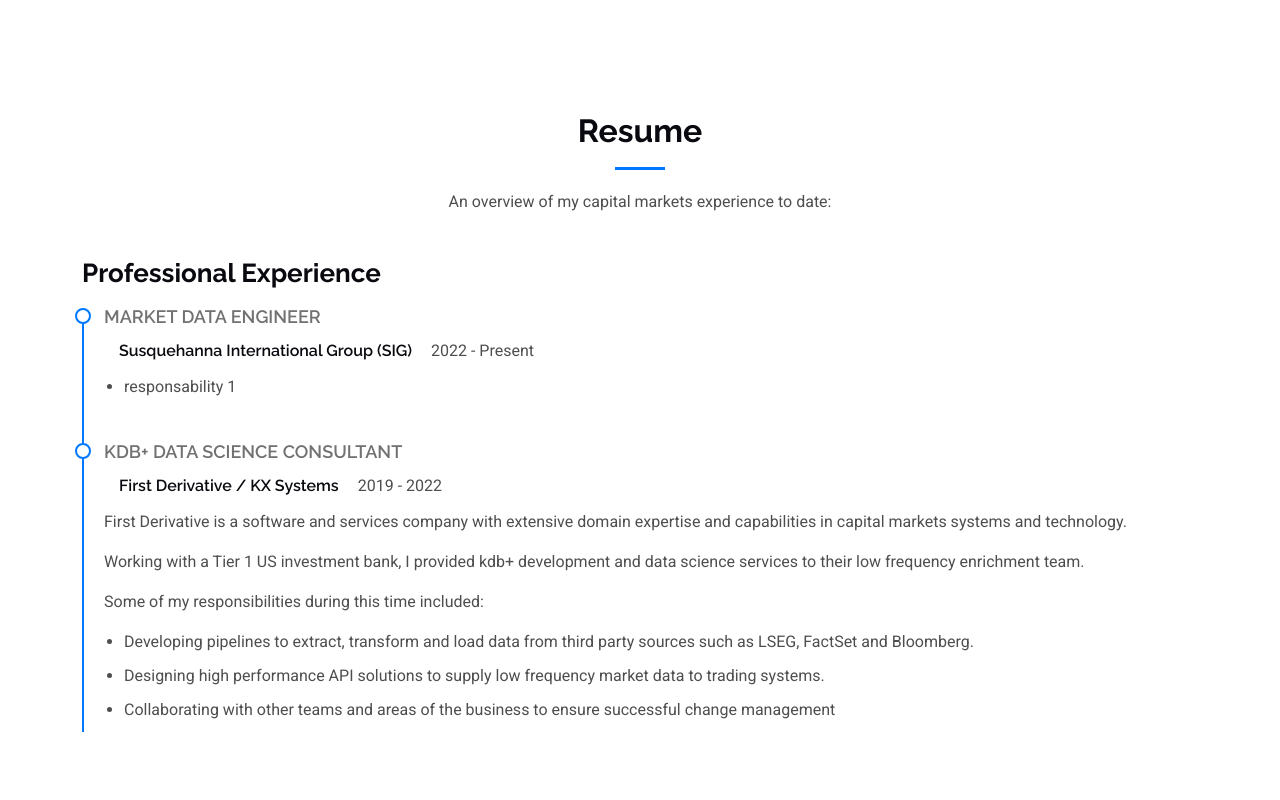
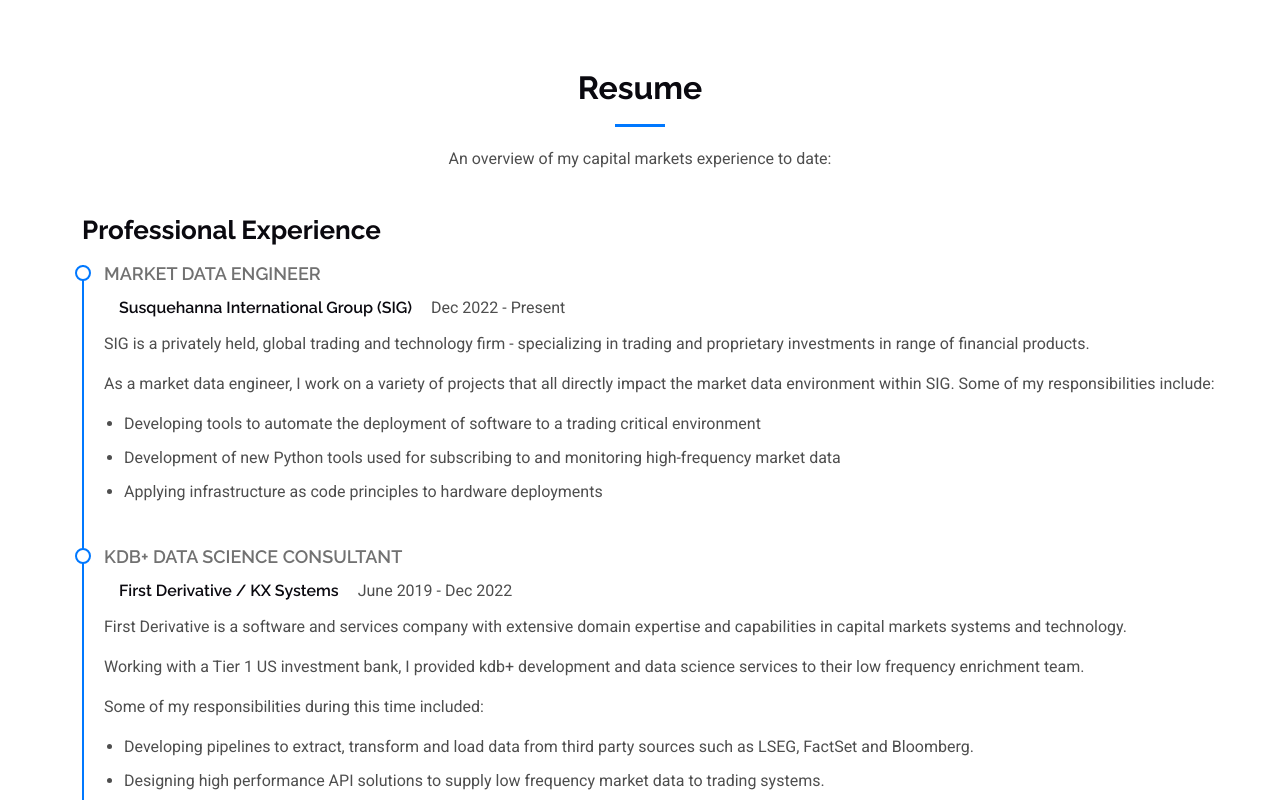
Before and after one commit to ConorBoyle461/financial-physicist.github.io, a plain HTML site: page index.html in a window 1280 px wide. Shown: the part 1506-2306 px from the top of the page. Drawn offline with Linux system fonts and the light colour scheme.

Commit message:
Adding latest version to master branch

```diff
--- a/index.html
+++ b/index.html
@@ -129,9 +129,6 @@
             <div class="about-me">
               <h4>About me</h4>
               <p>
-                Welcome to my site, and thank you for visiting.
-              </p>
-              <p>
                 Currently working as a Market Data Engineer, I thrive on solving complex challenges in the financial
                 data space. My experience includes delivering market data solutions that are both reliable and scalable
                 for real-time market analysis and high-frequency trading systems. I am passionate about
@@ -166,9 +163,19 @@
             <div class="resume-item">
               <h4>Market Data Engineer</h4>
               <h5>Susquehanna International Group (SIG)</h5>
-              <p2>2022 - Present</p2>
+              <p2>Dec 2022 - Present</p2>
+              <p>
+                SIG is a privately held, global trading and technology firm - specializing in trading and proprietary
+                investments in range of financial products.
+              </p>
+              <p>
+                As a market data engineer, I work on a variety of projects that all directly impact the market data
+                environment within SIG. Some of my responsibilities include:
+              </p>
               <ul>
-                <li>responsability 1</li>
+                <li>Developing tools to automate the deployment of software to a trading critical environment</li>
+                <li>Development of new Python tools used for subscribing to and monitoring high-frequency market data</li>
+                <li>Applying infrastructure as code principles to hardware deployments</li>
               </ul>
             </div>
             <!-- End Resume Item -->
@@ -176,7 +183,7 @@
             <div class="resume-item">
               <h4>KDB+ Data Science Consultant</h4>
               <h5>First Derivative / KX Systems</h5>
-              <p2>2019 - 2022</p2>
+              <p2>June 2019 - Dec 2022</p2>
               <p>
                 First Derivative is a software and services company with extensive domain expertise and capabilities in  capital markets systems and technology.
               </p>
```
